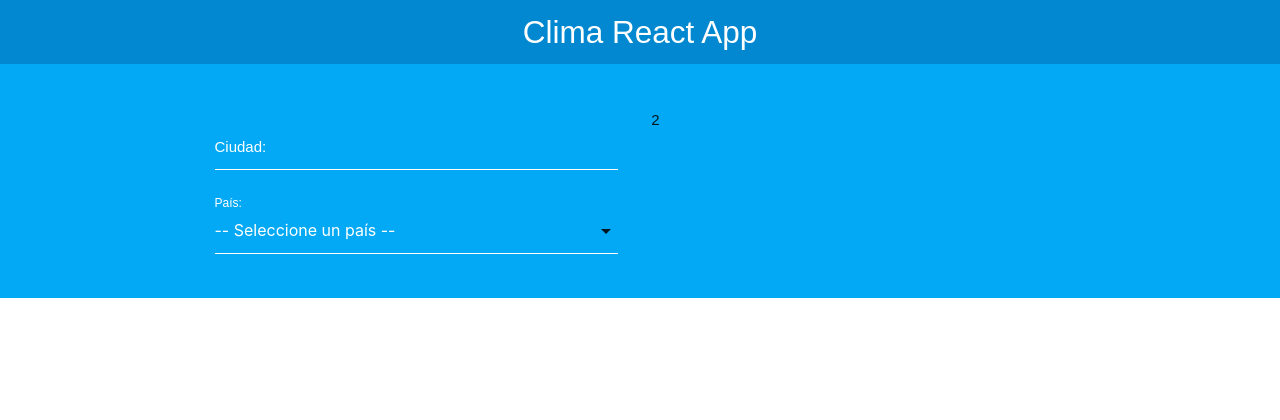
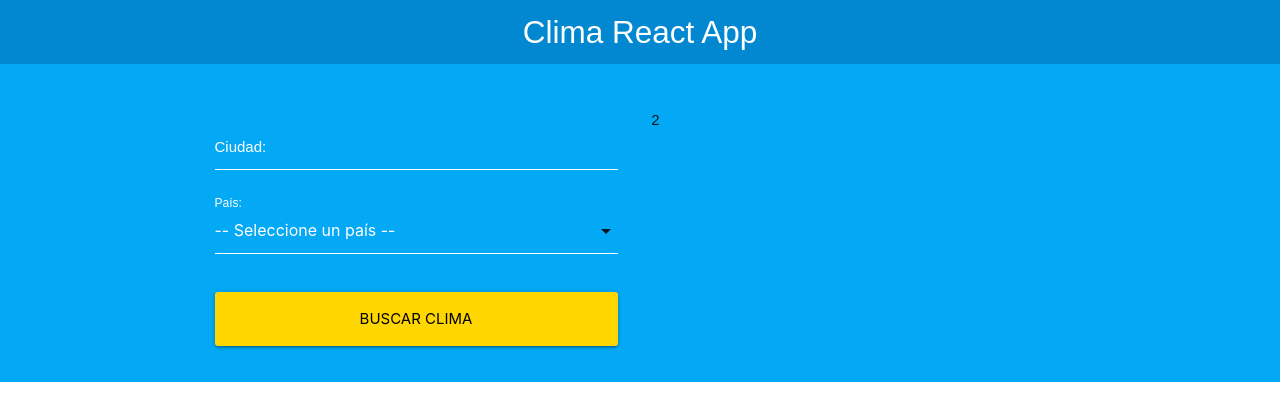
Before and after one commit to FedePe/clima-react, a React (Create React App) app: page / in a window 1280 px wide. Shown: the top 420 px of the page. Built offline with nearby package versions, Linux system fonts and the light colour scheme.

Commit message:
Validando el formulario

```diff
--- a/src/components/Formulario.js
+++ b/src/components/Formulario.js
@@ -7,6 +7,7 @@ const Formulario = () => {
         ciudad: '',
         pais:''
     });
+    const [error, guardarError] = useState(false);
 
     // extraer ciudad y pais
     const {ciudad, pais} = busqueda;
@@ -20,8 +21,27 @@ const Formulario = () => {
         });
     }
 
+    // Cuando el usuario da submit en el form
+    const handleSubmit = e => {
+        e.preventDefault();
+
+        // validar
+        if(ciudad.trim()==='' || pais.trim()===''){
+            guardarError(true);
+            return;
+        }
+
+        guardarError(false);
+
+        // pasarlo al componente principal
+    }
+
+
     return (
-        <form>
+        <form
+            onSubmit={handleSubmit}
+        >
+            {error ? <p className="red ddarken-4 error">Todos los campos son obligatorios</p>:null}
             <div className="input-field col s12">
                 <input
                     type="text"
@@ -52,6 +72,13 @@ const Formulario = () => {
                 </select>
                 <label htmlFor="pais">País: </label>
             </div>
+            <div className="input-field col s12">
+                <input
+                    type="submit"
+                    value="Buscar Clima"
+                    className="waves-effect waves-light btn-large btn-block yellow accent-4"
+                />
+            </div>
         </form>
      );
 }
```
